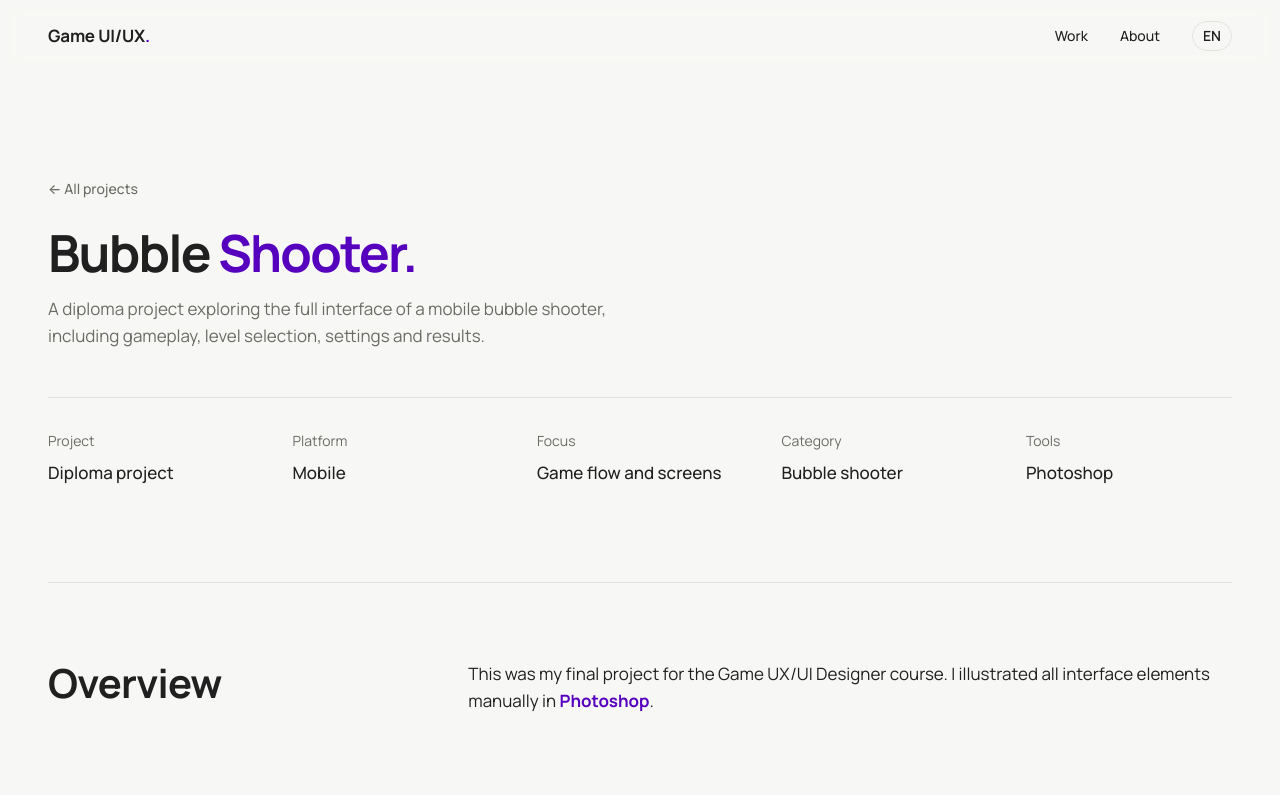
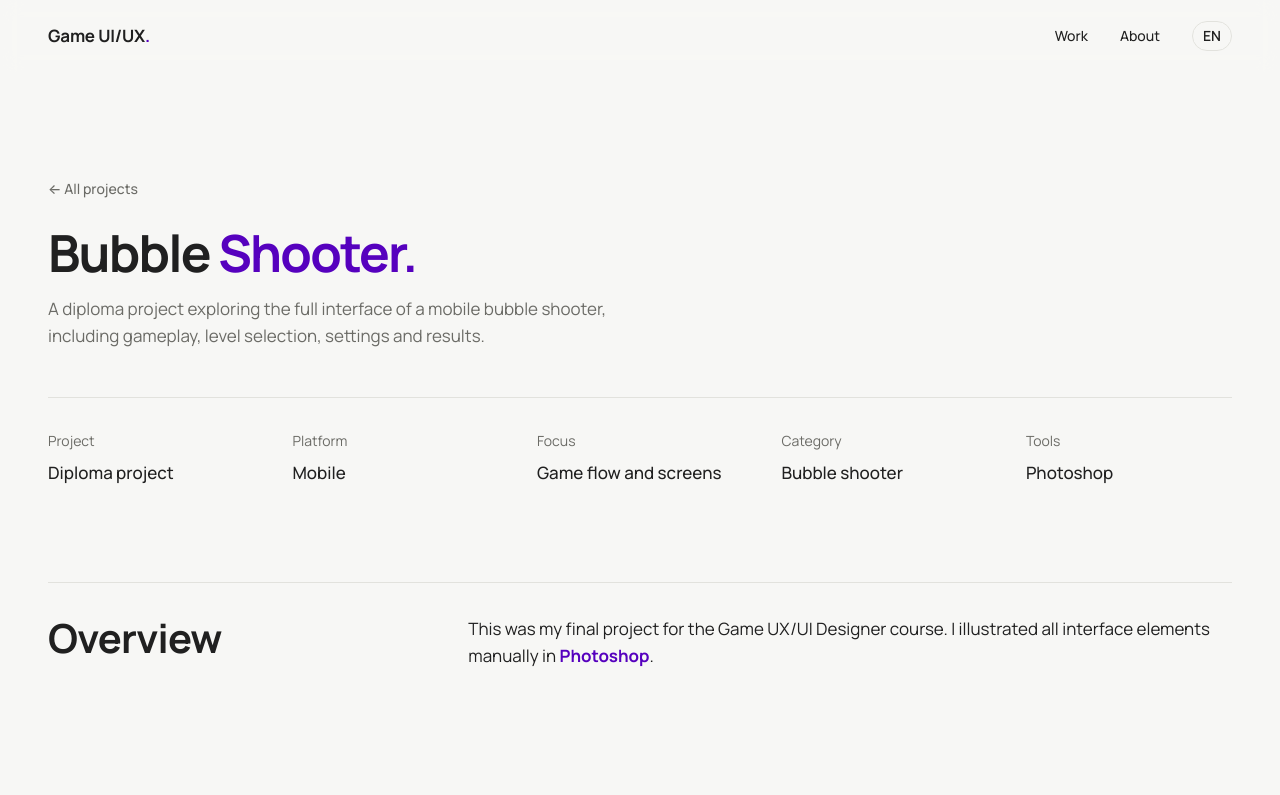
Before and after one commit to Pesovik/pesovik.github.io, a plain HTML site: page projects/bubble-shooter.html in a window 1280 px wide. Shown: the top 795 px of the page. Drawn offline with Linux system fonts and the light colour scheme.

Commit message:
Balance project intro spacing

```diff
--- a/style.css
+++ b/style.css
@@ -201,6 +201,7 @@ a { color: inherit; text-decoration: none; }
   display: grid; grid-template-columns: 1fr 2fr; gap: var(--gap);
   padding: clamp(40px, 6vw, 80px) 0; border-top: 1px solid var(--line);
 }
+.case-hero + .case-block { padding-top: 32px; }
 .case-block h2 { font-size: var(--fs-section); line-height: 1.15; letter-spacing: -0.02em; margin: 0; }
 .case-block p { margin: 0 0 20px; }
 .case-block ul { margin: 0 0 20px; padding-left: 1.2em; }
```
